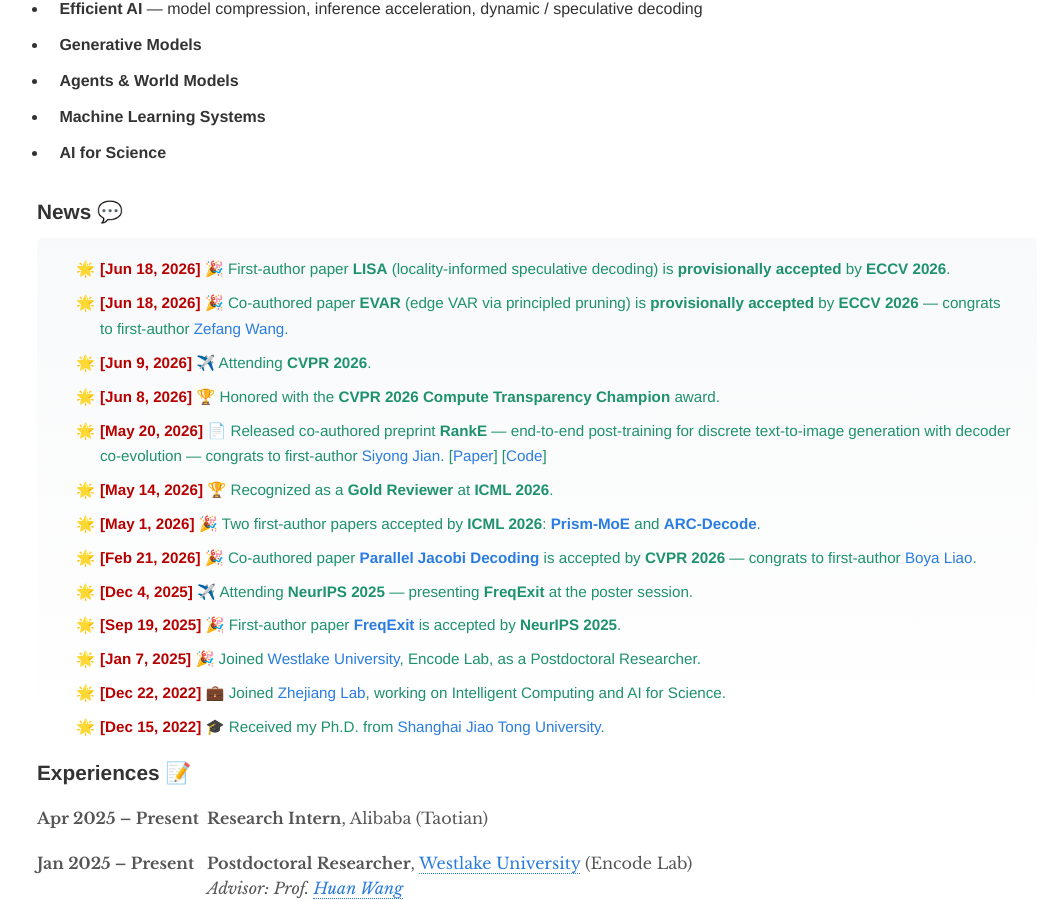
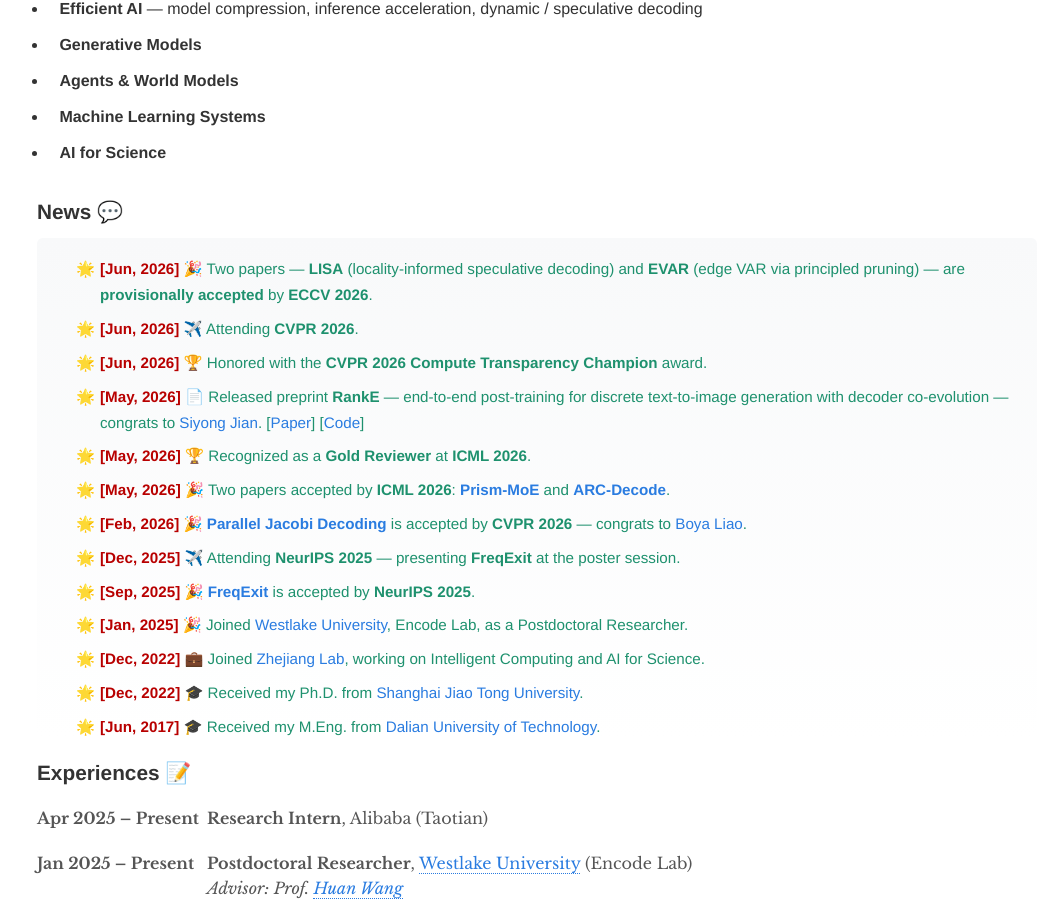
Before and after one commit to NeuraLiying/NeuraLiying.github.io, a Jekyll site: the page built from index.md, in a window 1280 px wide and 900 px high, scrolled down 533 px. Shown: the whole window, without its empty margins (103-1144 px from the left). Built offline with Jekyll 4.4.1, drawn with Linux system fonts in a browser that asks for light colours; our own code applies the rules of GitHub Pages for plain Markdown files.

Commit message:
Merge ECCV news; drop day-from-dates; remove first-author labels

```diff
--- a/index.md
+++ b/index.md
@@ -22,20 +22,19 @@ My work focuses on making large models **faster**, **lighter**, and **deployable
 
 <div style="max-height:500px;overflow-y:auto;padding:15px;background-color:#f9f9f9;border-radius:6px;">
   <ul>
-    <li><b><font color="#b80000">[Jun 18, 2026]</font></b> 🎉 First-author paper <b>LISA</b> (locality-informed speculative decoding) is <b>provisionally accepted</b> by <b>ECCV 2026</b>.</li>
-    <li><b><font color="#b80000">[Jun 18, 2026]</font></b> 🎉 Co-authored paper <b>EVAR</b> (edge VAR via principled pruning) is <b>provisionally accepted</b> by <b>ECCV 2026</b> — congrats to first-author <a href="https://aden9460.github.io/Zefang-Wang/" target="_blank">Zefang Wang</a>.</li>
-    <li><b><font color="#b80000">[Jun 9, 2026]</font></b> ✈️ Attending <b>CVPR 2026</b>.</li>
-    <li><b><font color="#b80000">[Jun 8, 2026]</font></b> 🏆 Honored with the <b>CVPR 2026 Compute Transparency Champion</b> award.</li>
-    <li><b><font color="#b80000">[May 20, 2026]</font></b> 📄 Released co-authored preprint <b>RankE</b> — end-to-end post-training for discrete text-to-image generation with decoder co-evolution — congrats to first-author <a href="https://syjmelody.github.io/" target="_blank">Siyong Jian</a>. [<a href="https://arxiv.org/pdf/2605.21195" target="_blank">Paper</a>] [<a href="https://github.com/syjmelody/RankE" target="_blank">Code</a>]</li>
-    <li><b><font color="#b80000">[May 14, 2026]</font></b> 🏆 Recognized as a <b>Gold Reviewer</b> at <b>ICML 2026</b>.</li>
-    <li><b><font color="#b80000">[May 1, 2026]</font></b> 🎉 Two first-author papers accepted by <b>ICML 2026</b>: <a href="https://icml.cc/virtual/2026/poster/65615" target="_blank"><b>Prism-MoE</b></a> and <a href="https://icml.cc/virtual/2026/poster/66788" target="_blank"><b>ARC-Decode</b></a>.</li>
-    <li><b><font color="#b80000">[Feb 21, 2026]</font></b> 🎉 Co-authored paper <a href="https://boyaliao.github.io/PJD/" target="_blank"><b>Parallel Jacobi Decoding</b></a> is accepted by <b>CVPR 2026</b> — congrats to first-author <a href="https://boyaliao.github.io/" target="_blank">Boya Liao</a>.</li>
-    <li><b><font color="#b80000">[Dec 4, 2025]</font></b> ✈️ Attending <b>NeurIPS 2025</b> — presenting <b>FreqExit</b> at the poster session.</li>
-    <li><b><font color="#b80000">[Sep 19, 2025]</font></b> 🎉 First-author paper <a href="https://proceedings.neurips.cc/paper_files/paper/2025/file/95cb60b65d9f2c0cd78b567ffebde9e6-Paper-Conference.pdf" target="_blank"><b>FreqExit</b></a> is accepted by <b>NeurIPS 2025</b>.</li>
-    <li><b><font color="#b80000">[Jan 7, 2025]</font></b> 🎉 Joined <a href="https://en.westlake.edu.cn/" target="_blank">Westlake University</a>, Encode Lab, as a Postdoctoral Researcher.</li>
-    <li><b><font color="#b80000">[Dec 22, 2022]</font></b> 💼 Joined <a href="https://en.zhejianglab.com/" target="_blank">Zhejiang Lab</a>, working on Intelligent Computing and AI for Science.</li>
-    <li><b><font color="#b80000">[Dec 15, 2022]</font></b> 🎓 Received my Ph.D. from <a href="https://en.sjtu.edu.cn/" target="_blank">Shanghai Jiao Tong University</a>.</li>
-    <li><b><font color="#b80000">[Jun 2017]</font></b> 🎓 Received my M.Eng. from <a href="https://en.dlut.edu.cn/" target="_blank">Dalian University of Technology</a>.</li>
+    <li><b><font color="#b80000">[Jun, 2026]</font></b> 🎉 Two papers — <b>LISA</b> (locality-informed speculative decoding) and <b>EVAR</b> (edge VAR via principled pruning) — are <b>provisionally accepted</b> by <b>ECCV 2026</b>.</li>
+    <li><b><font color="#b80000">[Jun, 2026]</font></b> ✈️ Attending <b>CVPR 2026</b>.</li>
+    <li><b><font color="#b80000">[Jun, 2026]</font></b> 🏆 Honored with the <b>CVPR 2026 Compute Transparency Champion</b> award.</li>
+    <li><b><font color="#b80000">[May, 2026]</font></b> 📄 Released preprint <b>RankE</b> — end-to-end post-training for discrete text-to-image generation with decoder co-evolution — congrats to <a href="https://syjmelody.github.io/" target="_blank">Siyong Jian</a>. [<a href="https://arxiv.org/pdf/2605.21195" target="_blank">Paper</a>] [<a href="https://github.com/syjmelody/RankE" target="_blank">Code</a>]</li>
+    <li><b><font color="#b80000">[May, 2026]</font></b> 🏆 Recognized as a <b>Gold Reviewer</b> at <b>ICML 2026</b>.</li>
+    <li><b><font color="#b80000">[May, 2026]</font></b> 🎉 Two papers accepted by <b>ICML 2026</b>: <a href="https://icml.cc/virtual/2026/poster/65615" target="_blank"><b>Prism-MoE</b></a> and <a href="https://icml.cc/virtual/2026/poster/66788" target="_blank"><b>ARC-Decode</b></a>.</li>
+    <li><b><font color="#b80000">[Feb, 2026]</font></b> 🎉 <a href="https://boyaliao.github.io/PJD/" target="_blank"><b>Parallel Jacobi Decoding</b></a> is accepted by <b>CVPR 2026</b> — congrats to <a href="https://boyaliao.github.io/" target="_blank">Boya Liao</a>.</li>
+    <li><b><font color="#b80000">[Dec, 2025]</font></b> ✈️ Attending <b>NeurIPS 2025</b> — presenting <b>FreqExit</b> at the poster session.</li>
+    <li><b><font color="#b80000">[Sep, 2025]</font></b> 🎉 <a href="https://proceedings.neurips.cc/paper_files/paper/2025/file/95cb60b65d9f2c0cd78b567ffebde9e6-Paper-Conference.pdf" target="_blank"><b>FreqExit</b></a> is accepted by <b>NeurIPS 2025</b>.</li>
+    <li><b><font color="#b80000">[Jan, 2025]</font></b> 🎉 Joined <a href="https://en.westlake.edu.cn/" target="_blank">Westlake University</a>, Encode Lab, as a Postdoctoral Researcher.</li>
+    <li><b><font color="#b80000">[Dec, 2022]</font></b> 💼 Joined <a href="https://en.zhejianglab.com/" target="_blank">Zhejiang Lab</a>, working on Intelligent Computing and AI for Science.</li>
+    <li><b><font color="#b80000">[Dec, 2022]</font></b> 🎓 Received my Ph.D. from <a href="https://en.sjtu.edu.cn/" target="_blank">Shanghai Jiao Tong University</a>.</li>
+    <li><b><font color="#b80000">[Jun, 2017]</font></b> 🎓 Received my M.Eng. from <a href="https://en.dlut.edu.cn/" target="_blank">Dalian University of Technology</a>.</li>
   </ul>
 </div>
 
```
